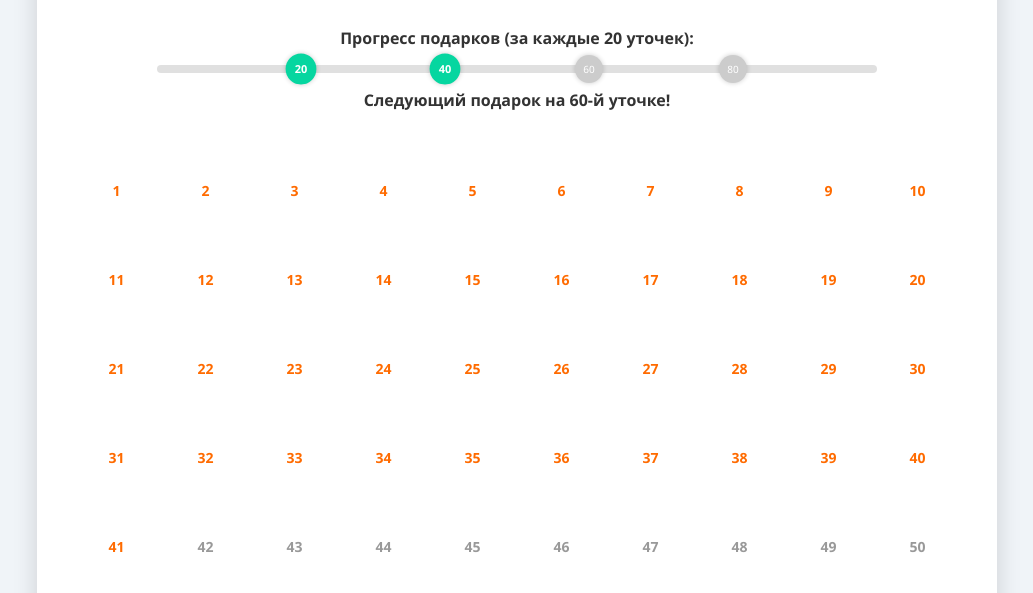
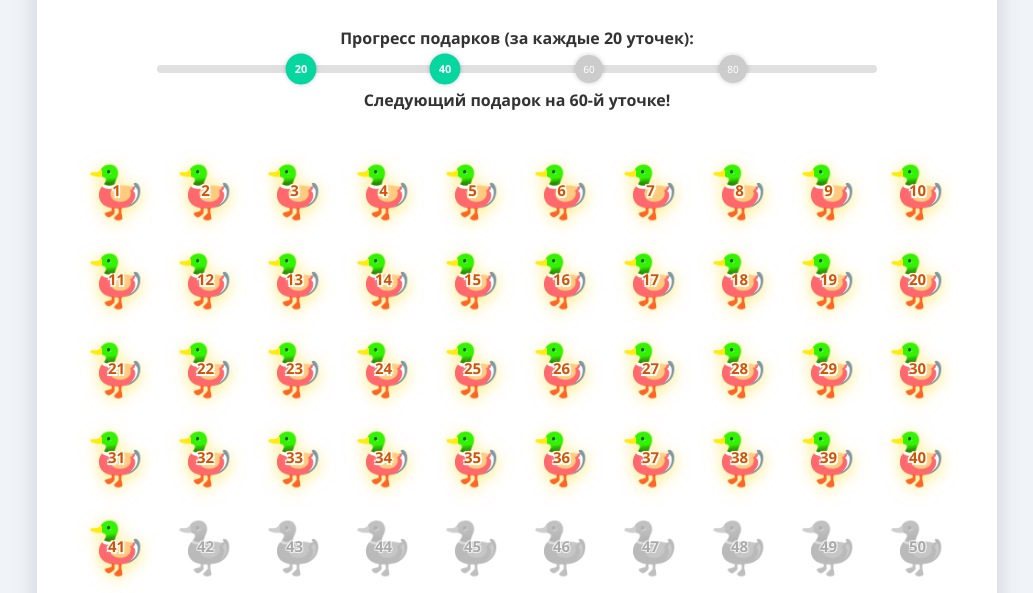
Before and after one commit to wolsfy/duck-tracker, a plain HTML site: page index.html in a window 1280 px wide. Shown: the part 171-764 px from the top of the page, without its empty margins (123-1156 px from the left). Drawn offline with Linux system fonts and the light colour scheme.

Commit message:
Возврат к эмодзи уточки с увеличенным размером

```diff
--- a/style.css
+++ b/style.css
@@ -72,19 +72,15 @@ h2 {
     background: transparent;
 }
 
-/* Уточка как картинка-фон */
+/* Уточка как большой эмодзи */
 .duck::before {
-    content: '';
+    content: '🦆';
     position: absolute;
     top: 50%;
     left: 50%;
     transform: translate(-50%, -50%);
-    width: 50px;
-    height: 50px;
-    background-image: url('https://raw.githubusercontent.com/wolsfy/duck-tracker/main/duck.png');
-    background-size: contain;
-    background-repeat: no-repeat;
-    background-position: center;
+    font-size: 50px;
+    line-height: 1;
     z-index: 1;
     transition: all 0.3s;
 }
@@ -98,38 +94,42 @@ h2 {
     transform: translate(-50%, -50%);
     z-index: 2;
     font-weight: 900;
-    font-size: 14px;
+    font-size: 15px;
     color: #333;
     text-shadow:
-        -1px -1px 0 #fff,
-        1px -1px 0 #fff,
-        -1px 1px 0 #fff,
-        1px 1px 0 #fff,
-        0 0 3px rgba(255, 255, 255, 0.9);
+        -1.5px -1.5px 0 #fff,
+        1.5px -1.5px 0 #fff,
+        -1.5px 1.5px 0 #fff,
+        1.5px 1.5px 0 #fff,
+        0 0 4px rgba(255, 255, 255, 1);
 }
 
-/* Найденная уточка - яркая */
+/* Найденная уточка - ЯРКО-ЖЕЛТАЯ */
 .duck.found::before {
-    filter: brightness(1.1) drop-shadow(0 2px 4px rgba(0,0,0,0.2));
+    filter:
+        brightness(1.5)
+        saturate(2.5)
+        hue-rotate(-15deg)
+        drop-shadow(0 3px 8px rgba(255, 215, 0, 0.5));
 }
 
 .duck.found::after {
-    color: #ff6b00;
+    color: #d35400;
     text-shadow:
-        -1px -1px 0 #fff,
-        1px -1px 0 #fff,
-        -1px 1px 0 #fff,
-        1px 1px 0 #fff,
-        0 0 4px rgba(255, 255, 255, 1);
+        -1.5px -1.5px 0 #fff,
+        1.5px -1.5px 0 #fff,
+        -1.5px 1.5px 0 #fff,
+        1.5px 1.5px 0 #fff,
+        0 0 5px rgba(255, 255, 255, 1);
 }
 
 /* Ненайденная уточка - серая и прозрачная */
 .duck.missing::before {
-    filter: grayscale(100%) brightness(0.7) opacity(0.4);
+    filter: grayscale(100%) brightness(0.6) opacity(0.35);
 }
 
 .duck.missing::after {
-    color: #999;
+    color: #aaa;
     text-shadow:
         -1px -1px 0 rgba(255,255,255,0.6),
         1px -1px 0 rgba(255,255,255,0.6),
@@ -171,11 +171,11 @@ h2 {
 /* --- НОВАЯ АНИМАЦИЯ: Конфетти --- */
 .confetti {
     position: fixed;
-    width: 10px;
-    height: 10px;
+    width: 12px;
+    height: 12px;
     pointer-events: none;
     z-index: 9999;
-    animation: confettiFall 1s ease-out forwards;
+    animation: confettiFall 1.2s ease-out forwards;
     border-radius: 2px;
 }
 
```
